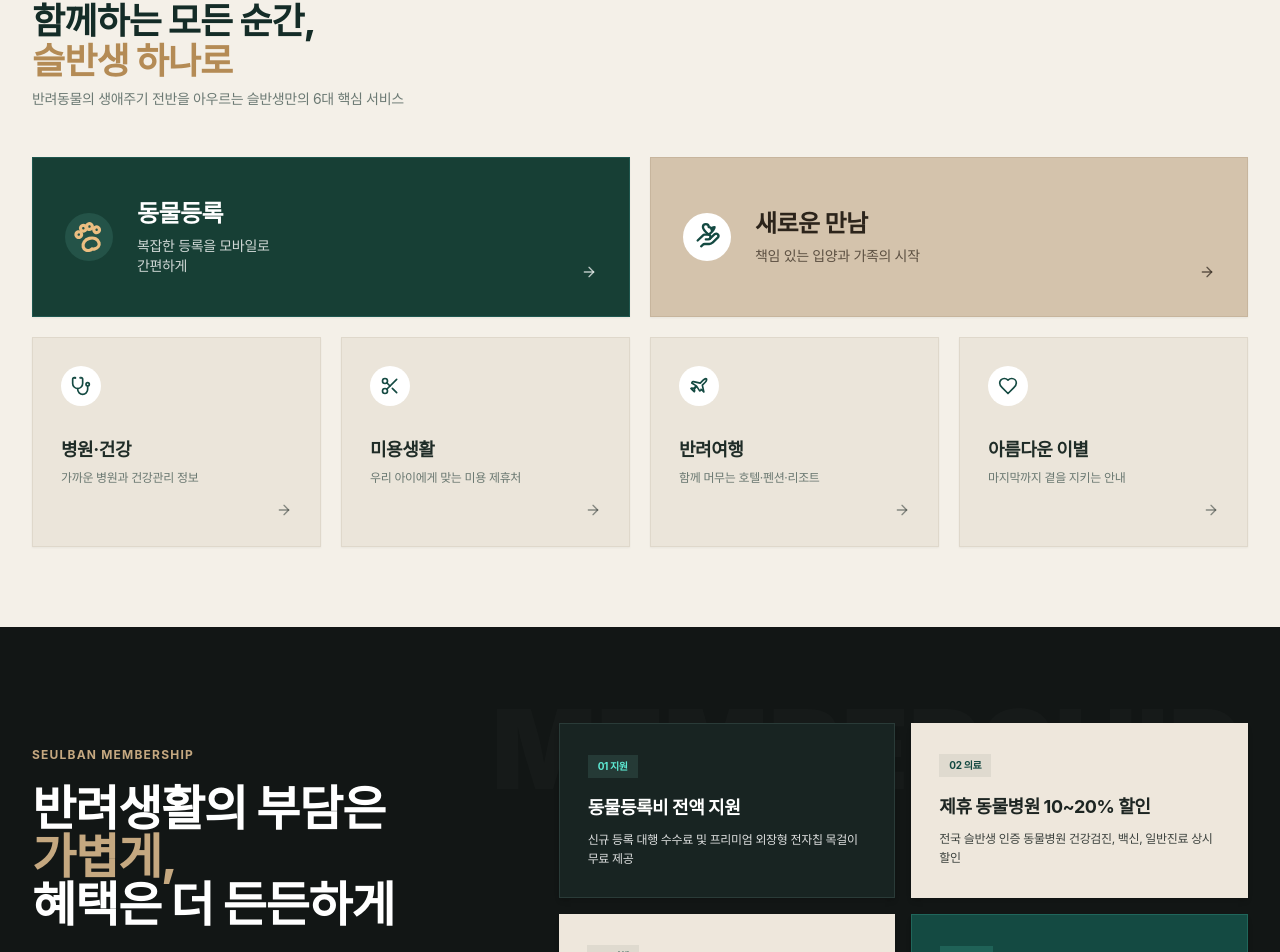
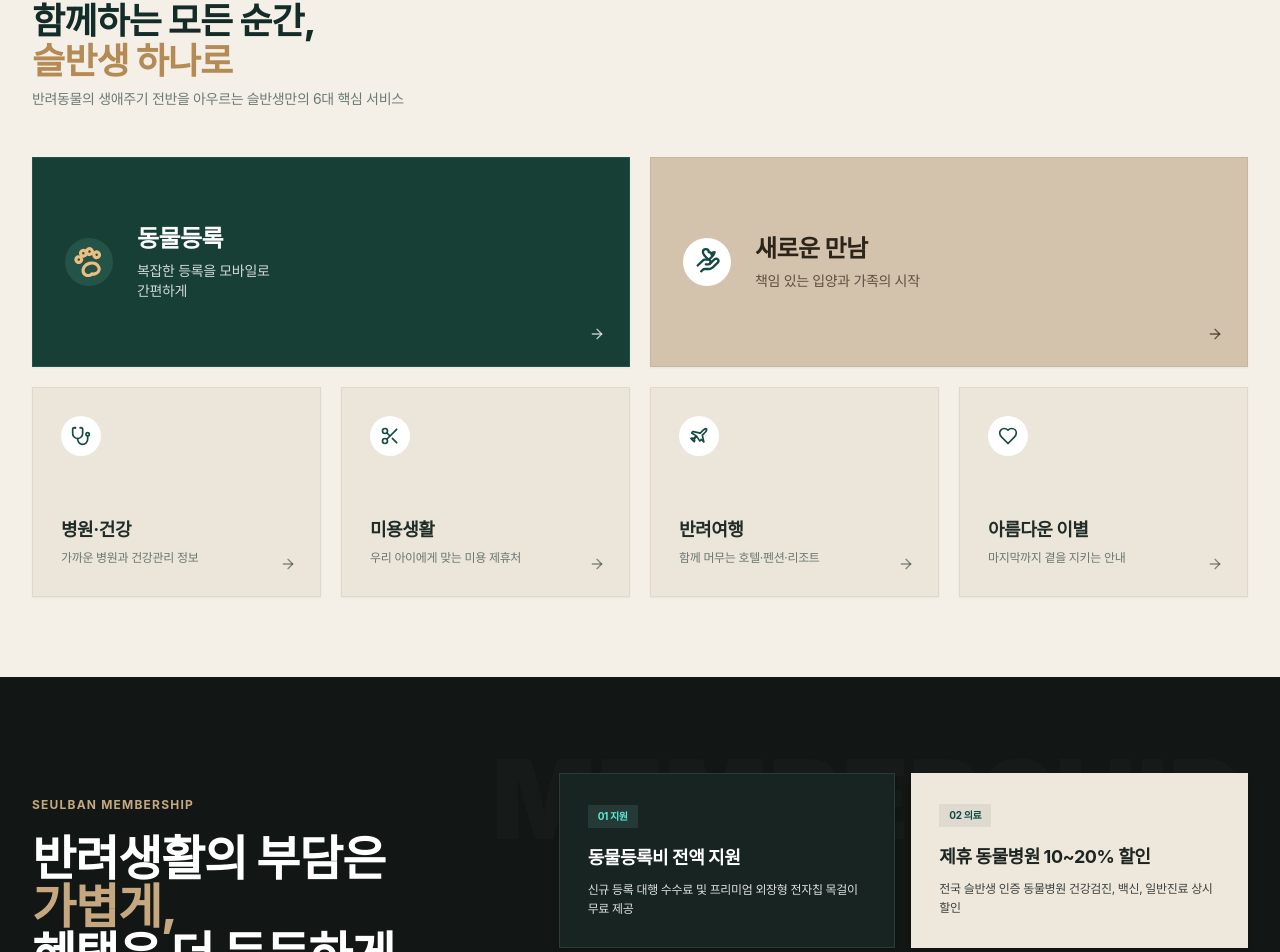
Before and after one commit to jihoon3813-commits/seulban, a React (Vite) app: page / in a window 1280 px wide. Shown: the part 964-1916 px from the top of the page. Built offline with nearby package versions, Linux system fonts and the light colour scheme; a web font is replaced by a local one.

Commit message:
style: equalize top 2 cards height with bottom 4 cards

```diff
--- a/src/pages/Home.jsx
+++ b/src/pages/Home.jsx
@@ -195,7 +195,7 @@
           {/* Card 1: 동물등록 */}
           <div
             onClick={onOpenApplyModal}
-            className="group relative bg-[#173F35] text-white p-7 sm:p-8 flex items-center justify-between cursor-pointer shadow-sm hover:shadow-xl hover:-translate-y-0.5 transition-all duration-300 border border-[#1E564E] min-h-[160px]"
+            className="group relative bg-[#173F35] text-white p-7 sm:p-8 flex items-center justify-between cursor-pointer shadow-sm hover:shadow-xl hover:-translate-y-0.5 transition-all duration-300 border border-[#1E564E] min-h-[190px] sm:min-h-[210px] h-[190px] sm:h-[210px]"
           >
             <div className="flex items-center gap-5 sm:gap-6">
               <div className="w-12 h-12 rounded-full bg-[#245348] flex items-center justify-center flex-shrink-0 text-[#ECBE81] transition-transform group-hover:scale-105">
@@ -210,13 +210,13 @@
                 </p>
               </div>
             </div>
-            <ArrowRight className="w-4 h-4 text-white/70 group-hover:text-white group-hover:translate-x-1 transition-all self-end mb-1" />
+            <ArrowRight className="absolute bottom-6 right-6 w-4 h-4 text-white/70 group-hover:text-white group-hover:translate-x-1 transition-all" />
           </div>
 
           {/* Card 2: 새로운 만남 */}
           <div
             onClick={() => onNavigate('adoption')}
-            className="group relative bg-[#D4C3AC] text-[#2C241B] p-7 sm:p-8 flex items-center justify-between cursor-pointer shadow-sm hover:shadow-xl hover:-translate-y-0.5 transition-all duration-300 border border-[#C7B59D] min-h-[160px]"
+            className="group relative bg-[#D4C3AC] text-[#2C241B] p-7 sm:p-8 flex items-center justify-between cursor-pointer shadow-sm hover:shadow-xl hover:-translate-y-0.5 transition-all duration-300 border border-[#C7B59D] min-h-[190px] sm:min-h-[210px] h-[190px] sm:h-[210px]"
           >
             <div className="flex items-center gap-5 sm:gap-6">
               <div className="w-12 h-12 rounded-full bg-white flex items-center justify-center flex-shrink-0 text-[#144A42] shadow-xs transition-transform group-hover:scale-105">
@@ -231,7 +231,7 @@
                 </p>
               </div>
             </div>
-            <ArrowRight className="w-4 h-4 text-[#2C241B]/70 group-hover:text-[#2C241B] group-hover:translate-x-1 transition-all self-end mb-1" />
+            <ArrowRight className="absolute bottom-6 right-6 w-4 h-4 text-[#2C241B]/70 group-hover:text-[#2C241B] group-hover:translate-x-1 transition-all" />
           </div>
 
         </div>
@@ -242,7 +242,7 @@
           {/* Card 3: 병원·건강 */}
           <div
             onClick={() => onNavigate('partners')}
-            className="group relative bg-[#EBE5DA] p-6 sm:p-7 flex flex-col justify-between cursor-pointer shadow-sm hover:shadow-xl hover:-translate-y-0.5 transition-all duration-300 border border-[#DFD8CB] min-h-[190px] sm:min-h-[210px]"
+            className="group relative bg-[#EBE5DA] p-6 sm:p-7 flex flex-col justify-between cursor-pointer shadow-sm hover:shadow-xl hover:-translate-y-0.5 transition-all duration-300 border border-[#DFD8CB] min-h-[190px] sm:min-h-[210px] h-[190px] sm:h-[210px]"
           >
             <div className="w-10 h-10 rounded-full bg-white flex items-center justify-center text-[#144A42] shadow-xs mb-6 transition-transform group-hover:scale-105">
               <StethoscopeIcon className="w-5 h-5" />
@@ -255,13 +255,13 @@
                 가까운 병원과 건강관리 정보
               </p>
             </div>
-            <ArrowRight className="w-4 h-4 text-[#1F2C27]/50 group-hover:text-[#1F2C27] group-hover:translate-x-1 transition-all self-end mt-2" />
+            <ArrowRight className="absolute bottom-6 right-6 w-4 h-4 text-[#1F2C27]/50 group-hover:text-[#1F2C27] group-hover:translate-x-1 transition-all" />
           </div>
 
           {/* Card 4: 미용생활 */}
           <div
             onClick={() => onNavigate('partners')}
-            className="group relative bg-[#EBE5DA] p-6 sm:p-7 flex flex-col justify-between cursor-pointer shadow-sm hover:shadow-xl hover:-translate-y-0.5 transition-all duration-300 border border-[#DFD8CB] min-h-[190px] sm:min-h-[210px]"
+            className="group relative bg-[#EBE5DA] p-6 sm:p-7 flex flex-col justify-between cursor-pointer shadow-sm hover:shadow-xl hover:-translate-y-0.5 transition-all duration-300 border border-[#DFD8CB] min-h-[190px] sm:min-h-[210px] h-[190px] sm:h-[210px]"
           >
             <div className="w-10 h-10 rounded-full bg-white flex items-center justify-center text-[#144A42] shadow-xs mb-6 transition-transform group-hover:scale-105">
               <ScissorsIcon className="w-5 h-5" />
@@ -274,13 +274,13 @@
                 우리 아이에게 맞는 미용 제휴처
               </p>
             </div>
-            <ArrowRight className="w-4 h-4 text-[#1F2C27]/50 group-hover:text-[#1F2C27] group-hover:translate-x-1 transition-all self-end mt-2" />
+            <ArrowRight className="absolute bottom-6 right-6 w-4 h-4 text-[#1F2C27]/50 group-hover:text-[#1F2C27] group-hover:translate-x-1 transition-all" />
           </div>
 
           {/* Card 5: 반려여행 */}
           <div
             onClick={() => onNavigate('travel')}
-            className="group relative bg-[#EBE5DA] p-6 sm:p-7 flex flex-col justify-between cursor-pointer shadow-sm hover:shadow-xl hover:-translate-y-0.5 transition-all duration-300 border border-[#DFD8CB] min-h-[190px] sm:min-h-[210px]"
+            className="group relative bg-[#EBE5DA] p-6 sm:p-7 flex flex-col justify-between cursor-pointer shadow-sm hover:shadow-xl hover:-translate-y-0.5 transition-all duration-300 border border-[#DFD8CB] min-h-[190px] sm:min-h-[210px] h-[190px] sm:h-[210px]"
           >
             <div className="w-10 h-10 rounded-full bg-white flex items-center justify-center text-[#144A42] shadow-xs mb-6 transition-transform group-hover:scale-105">
               <PlaneIcon className="w-5 h-5" />
@@ -293,13 +293,13 @@
                 함께 머무는 호텔·펜션·리조트
               </p>
             </div>
-            <ArrowRight className="w-4 h-4 text-[#1F2C27]/50 group-hover:text-[#1F2C27] group-hover:translate-x-1 transition-all self-end mt-2" />
+            <ArrowRight className="absolute bottom-6 right-6 w-4 h-4 text-[#1F2C27]/50 group-hover:text-[#1F2C27] group-hover:translate-x-1 transition-all" />
           </div>
 
           {/* Card 6: 아름다운 이별 */}
           <div
             onClick={() => onNavigate('farewell')}
-            className="group relative bg-[#EBE5DA] p-6 sm:p-7 flex flex-col justify-between cursor-pointer shadow-sm hover:shadow-xl hover:-translate-y-0.5 transition-all duration-300 border border-[#DFD8CB] min-h-[190px] sm:min-h-[210px]"
+            className="group relative bg-[#EBE5DA] p-6 sm:p-7 flex flex-col justify-between cursor-pointer shadow-sm hover:shadow-xl hover:-translate-y-0.5 transition-all duration-300 border border-[#DFD8CB] min-h-[190px] sm:min-h-[210px] h-[190px] sm:h-[210px]"
           >
             <div className="w-10 h-10 rounded-full bg-white flex items-center justify-center text-[#144A42] shadow-xs mb-6 transition-transform group-hover:scale-105">
               <HeartIcon className="w-5 h-5" />
@@ -312,7 +312,7 @@
                 마지막까지 곁을 지키는 안내
               </p>
             </div>
-            <ArrowRight className="w-4 h-4 text-[#1F2C27]/50 group-hover:text-[#1F2C27] group-hover:translate-x-1 transition-all self-end mt-2" />
+            <ArrowRight className="absolute bottom-6 right-6 w-4 h-4 text-[#1F2C27]/50 group-hover:text-[#1F2C27] group-hover:translate-x-1 transition-all" />
           </div>
 
         </div>
```
